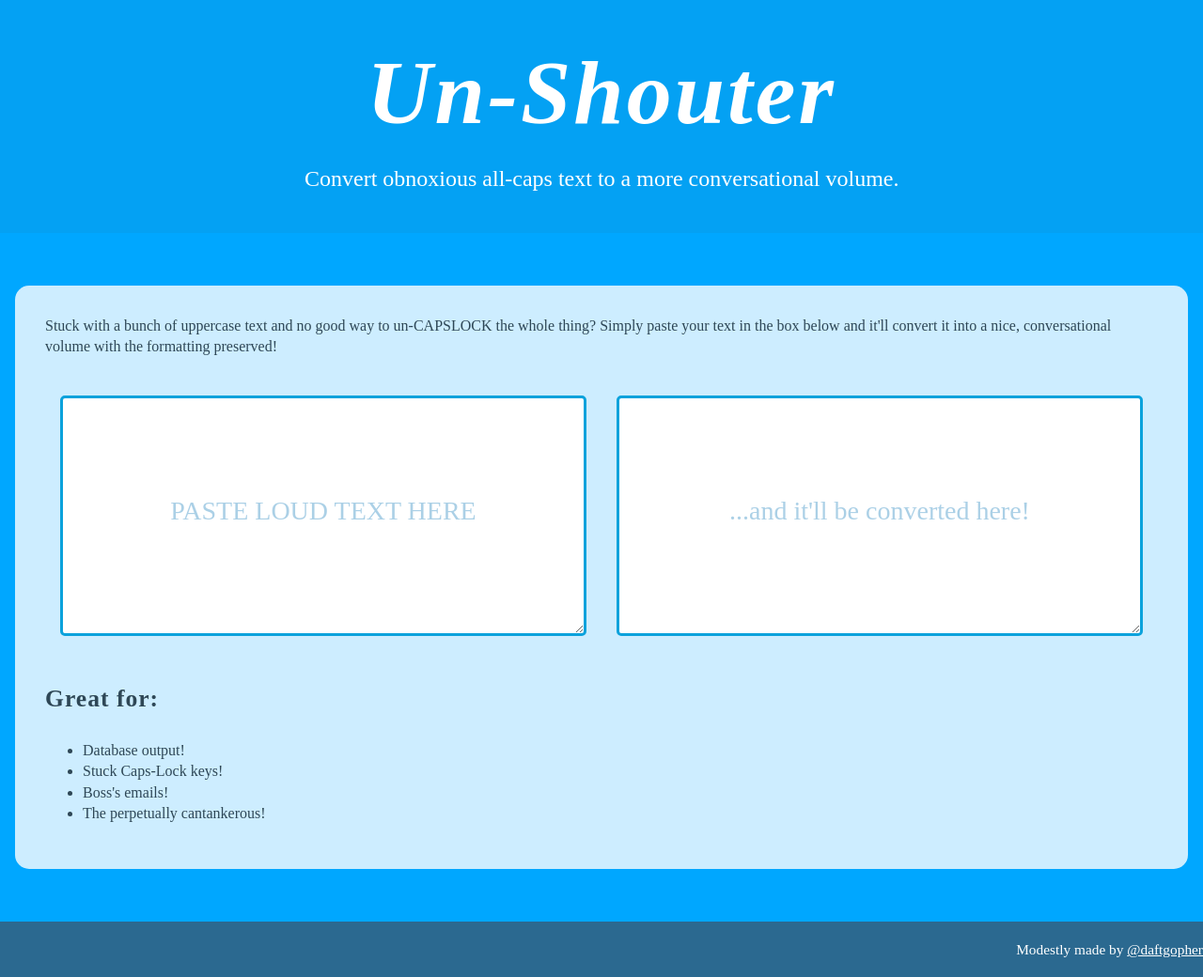
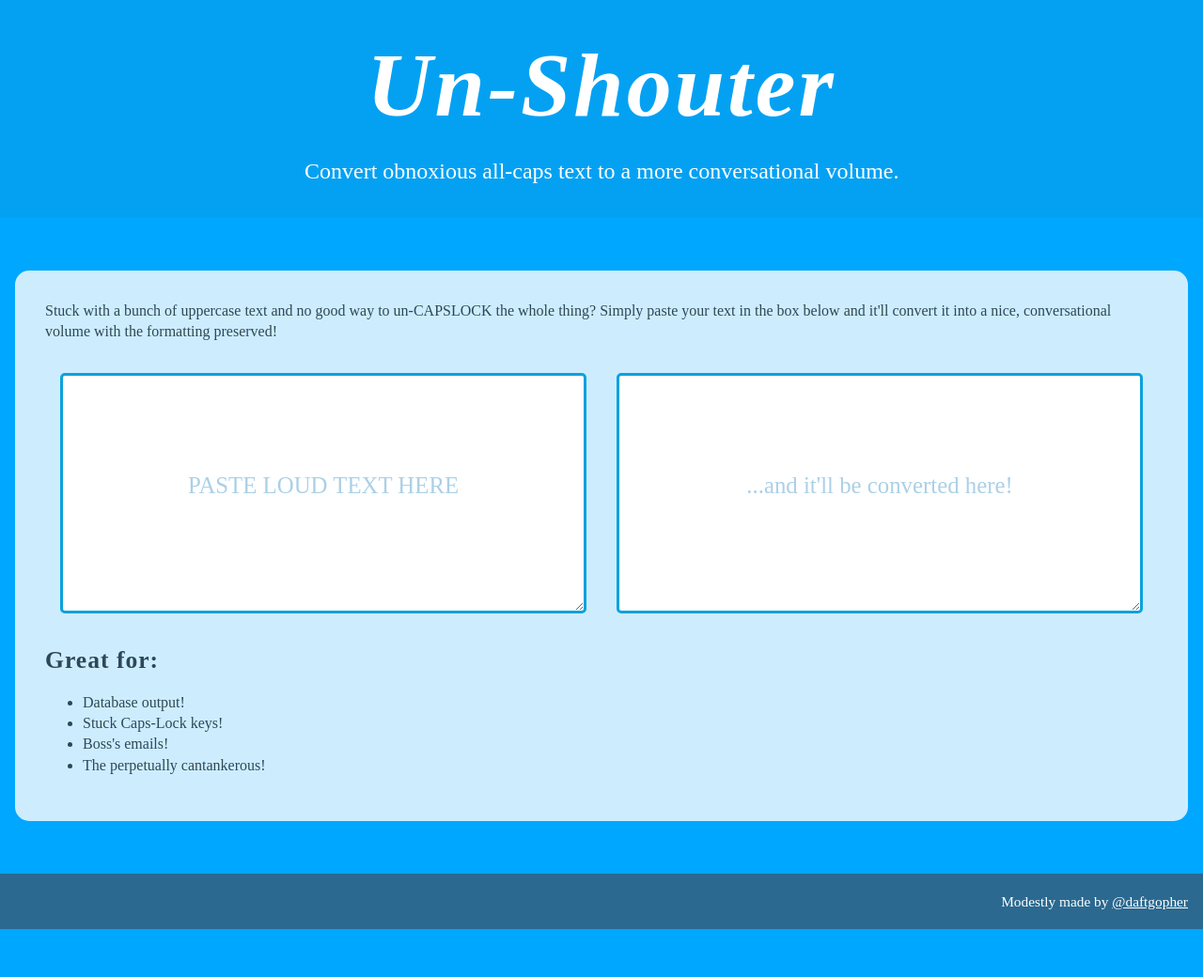
Before and after one commit to daftgopher/un-shouter, a Jekyll site: the page built from index.html, in a window 1280 px wide. Shown: the whole page at 94% size. Built offline with Jekyll 4.4.1, drawn with Linux system fonts in a browser that asks for light colours; some web fonts are replaced; after the commit the page ends 989 px from its top, so only the background shows below that.

Commit message:
More media query work. Convert indentation to spaces.

```diff
--- a/style/main.scss
+++ b/style/main.scss
@@ -7,6 +7,11 @@
 
 $light-yellow: #FDFFDF;
 $sky-blue: #00A7FF;
+
+// Breakpoints
+
+$small-screen-min: 481px;
+$medium-screen-min: 769px;
 
 
 // Start content
@@ -23,15 +28,19 @@
     font-family: $font-family-gotham;
     font-weight: 400;
     font-style: normal;
-	font-size: 16px;
+    font-size: 14px;
     line-height: 1.4;
     min-height: 100vh;
+
+    @media (min-width: $small-screen-min) {
+        font-size: 16px;
+    }
 }
 
 main {
     padding: 0;
 
-	@media only screen and (min-width: 761px) {
+    @media (min-width: $medium-screen-min) {
         padding: 2rem 0;
     }
 }
@@ -42,26 +51,32 @@
 }
 
 h1 {
-	font-size: 3rem;
+    font-size: 2.5rem;
     font-weight: 900;
     font-style: italic;
     letter-spacing: 3px;
     margin: 0.5rem 0;
 
-	@media only screen and (min-width: 481px) {
+    @media (min-width: $small-screen-min) {
         font-size: 4rem;
     }
 
-	@media only screen and (min-width: 761px) {
+    @media (min-width: $medium-screen-min) {
         font-size: 6rem;
     }
-
 }
 
 h3 {
-	font-size: 1.6rem;
+    font-size: 1.4rem;
     font-weight: 900;
     letter-spacing: 1px;
+    margin-bottom: 1rem;
+    margin-top: 0.5rem;
+
+    @media (min-width: $medium-screen-min) {
+        font-size: 1.6rem;
+        margin-top: 1rem;
+    }
 }
 
 p {
@@ -70,23 +85,27 @@
 
 .siteHeader {
     background: rgba(255, 74, 74, 1);
-	padding: 1.5rem 1rem;
+    padding: 1rem;
     text-align: center;
     transition: background 1s linear;
 
     &.done {
         background: rgba(39, 106, 142, 0.1);
     }
+
+    @media (min-width: $small-screen-min) {
+        padding: 1rem 1rem;
+    }
 }
 
 .header-subhead {
     font-size: 1rem;
 
-	@media only screen and (min-width: 481px) {
+    @media (min-width: $small-screen-min) {
         font-size: 1.25rem;
     }
 
-	@media only screen and (min-width: 761px) {
+    @media (min-width: $medium-screen-min) {
         font-size: 1.5rem;
     }
 }
@@ -131,7 +150,7 @@
     display: flex;
     flex-direction: column;
 
-	@media only screen and (min-width: 761px) {
+    @media only screen and (min-width: $medium-screen-min) {
         flex-direction: row;
     }
 }
@@ -146,7 +165,7 @@
     color: #2E4756;
     padding: 1rem;
 
-	@media only screen and (min-width: 761px) {
+    @media only screen and (min-width: $medium-screen-min) {
         padding: 2rem;
     }
 }
@@ -161,50 +180,92 @@
     border: 3px solid #0BA2DC;
     min-height: 16rem;
     padding: 0.5rem;
+    margin: 1rem 0;
 
-	@media only screen and (min-width: 761px) {
+    @media (min-width: $medium-screen-min) {
+        margin: 1rem;
         width: 100%;
     }
+}
 
-	&::-webkit-input-placeholder {
-	   font-size: 1.75rem;
+.formcontrol::-webkit-input-placeholder {
+   font-size: 1.25rem;
    text-align: center;
    top: 5.75rem;
    position: relative;
    color: rgba(115,176,214, 0.6);
 }
 
-	&:-moz-placeholder { /* Firefox 18- */
-	   font-size: 1.75rem;
+.formcontrol:-moz-placeholder { /* Firefox 18- */
+   font-size: 1.25rem;
    text-align: center;
    top: 5.75rem;
    position: relative;
    color: rgba(115,176,214, 0.6);
 }
 
-	&::-moz-placeholder {  /* Firefox 19+ */
-	   font-size: 1.75rem;
+.formcontrol::-moz-placeholder {  /* Firefox 19+ */
+   font-size: 1.25rem;
    text-align: center;
    top: 5.75rem;
    position: relative;
    color: rgba(115,176,214, 0.6);
 }
 
-	&:-ms-input-placeholder {
-	   font-size: 1.75rem;
+.formcontrol:-ms-input-placeholder {
+   font-size: 1.25rem;
    text-align: center;
    top: 5.75rem;
    position: relative;
    color: rgba(115,176,214, 0.6);
 }
+
+@media (min-width: $small-screen-min) {
+
+    .formcontrol::-webkit-input-placeholder {
+       font-size: 1.55rem;
+       text-align: center;
+       top: 5.75rem;
+       position: relative;
+       color: rgba(115,176,214, 0.6);
+    }
+
+    .formcontrol:-moz-placeholder { /* Firefox 18- */
+       font-size: 1.55rem;
+       text-align: center;
+       top: 5.75rem;
+       position: relative;
+       color: rgba(115,176,214, 0.6);
+    }
+
+    .formcontrol::-moz-placeholder {  /* Firefox 19+ */
+       font-size: 1.55rem;
+       text-align: center;
+       top: 5.75rem;
+       position: relative;
+       color: rgba(115,176,214, 0.6);
+    }
+
+    .formcontrol:-ms-input-placeholder {
+       font-size: 1.55rem;
+       text-align: center;
+       top: 5.75rem;
+       position: relative;
+       color: rgba(115,176,214, 0.6);
+    }
+
 }
 
 .siteFooter {
     background: #2B6990;
     flex: 1;
+    font-size: 1rem;
+    padding: 1rem;
+    text-align: right;
+
+    @media (min-width: $small-screen-min) {
         font-size: 1.2rem;
-	padding: 1rem 0;
-	text-align: right;
+    }
 
     a {
         color: currentcolor;
@@ -255,3 +316,11 @@
         animation: cloudMoveThree 50s 30s infinite linear;
     }
 }
+
+ul {
+    padding-left: 25px;
+
+    @media only screen and (min-width: $medium-screen-min) {
+        padding-left: 40px;
+    }
+}
```
Lines whose indentation alone changed are shown as unchanged.
